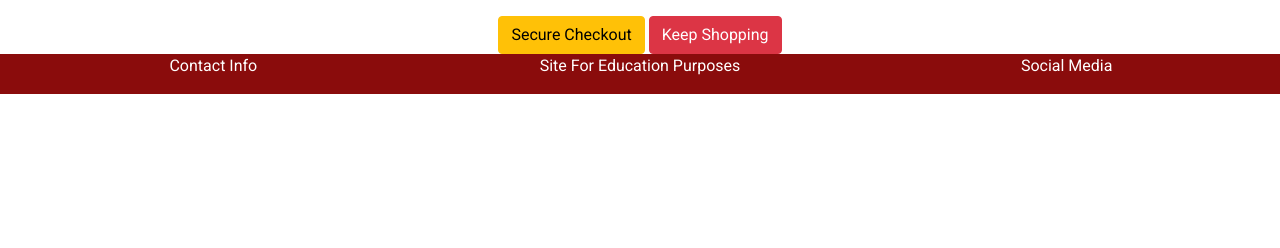
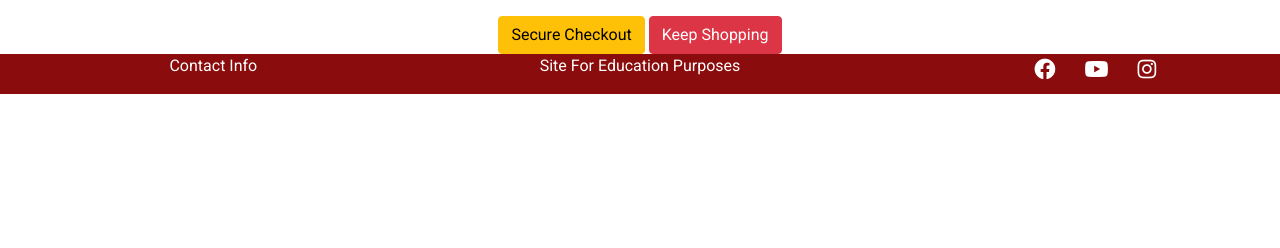
Before and after one commit to Bradders81/vino, a Django app: template basket/templates/basket/basket.html in a window 1280 px wide. Shown: the part 365-613 px from the top of the page. Run offline with Django 3.2, Linux system fonts and the light colour scheme; the template is opened without the code that fills it, so the values that code supplies are empty; some libraries are stand-ins or nearby versions; some web fonts are replaced.

Commit message:
Add social medial icons to footer

```diff
--- a/static/css/style.css
+++ b/static/css/style.css
@@ -65,7 +65,6 @@ font-family: 'Roboto', sans-serif; (main family used)
 
 }
 
-
 .nav-hover li a i:hover {
     color: #000;
 
@@ -113,8 +112,8 @@ nav .navbar-nav li a {
 
 .space {
     margin-top: 10px;
+}
 
-}
 /*----- Products Page -----*/
 
 #card-container {
@@ -123,14 +122,13 @@ nav .navbar-nav li a {
     width: 390px;
     display: inline-block;
     background: #fff
+}
 
-}
 .card {
     max-height: 486px;
     width: 320px;
     display: inline-block;
     border: none;
-
 }
 
 .card:hover {
@@ -149,8 +147,8 @@ box-shadow: #d8d2d2 4px 4px 4px 4px;
     height: 198px;
     width: 320px;
     margin: 0 auto;
+}
 
-}
 .card-btn{
 	bottom: 10px;
 	left: 0;
@@ -159,8 +157,6 @@ box-shadow: #d8d2d2 4px 4px 4px 4px;
 }
 
 /*------- Product info -------*/
-
-
 .img-size {
     height: 100%;
     width: auto;
@@ -176,6 +172,7 @@ box-shadow: #d8d2d2 4px 4px 4px 4px;
     flex-direction: column;
     height: 100vh;
 }
+
 .form-container {
     margin-top: 10vh;
     max-width: 500px;
@@ -194,11 +191,26 @@ label {
     height: 40px;
     background-color: #8a0c0c;
     color: #fff;
+
 }
 
+#social ul li{
+    text-decoration: none;
+    text-align: center;
+    display: inline-block;
+    margin-left: 25px;
+    margin-top: 5px;
+}
+
+#social ul li i{
+    color: #fff;
+}
+
+#social ul li i:hover{
+    color: #000;
+}
 
 /*------- Media Queries -----*/
-
 @media screen and (max-width: 640px) {
 .cta-container{
     margin: 50px 0 0 0;
--- a/templates/base.html
+++ b/templates/base.html
@@ -14,8 +14,6 @@
 			rel="stylesheet"
 			href="https://cdnjs.cloudflare.com/ajax/libs/twitter-bootstrap/5.1.0/css/bootstrap.min.css"
 		/>
-
-
 		<link
 			rel="stylesheet"
 			href="https://cdnjs.cloudflare.com/ajax/libs/font-awesome/5.15.4/css/all.min.css"
@@ -25,10 +23,8 @@
 		/>
 		<link rel="stylesheet" href="{% static './css/style.css' %}" />
 		{% endblock %}
-
 		{% block extra_css %}
 		{% endblock %}
-
 
 		{% block corejs %}
 		<script src="https://cdnjs.cloudflare.com/ajax/libs/popper.js/2.9.2/umd/popper.min.js"></script>
@@ -54,15 +50,20 @@
 				{% endif %}
 			</h6>
 		</div>
-
 		{% block content %}
 		{% endblock %}
 		<footer>
 			<div class="container-fluid">
 				<div id="footer-style"  class="row center no-gutters">
 					<div class="col-4">Contact Info</div>
-					<div class="col-4">Site For Education Purposes</div>
-					<div class="col-4">Social Media</div>
+					<div class="col-4"><p>Site For Education Purposes</p> </div>
+					<div class="col-4" id="social">
+						<ul>
+							<li><a href="https://en-gb.facebook.com/" target="_blank"><i class="fab fa-facebook fa-lg"></i></a></li>
+							<li><a href="https://www.youtube.com/" target="_blank"><i class="fab fa-youtube fa-lg"></i></a></li>
+							<li><a href="https://www.instagram.com/" target="_blank"><i class="fab fa-instagram fa-lg"></i></a></li>
+						</ul>
+					</div>
 				</div>
 			</div>
 		</footer>
```
